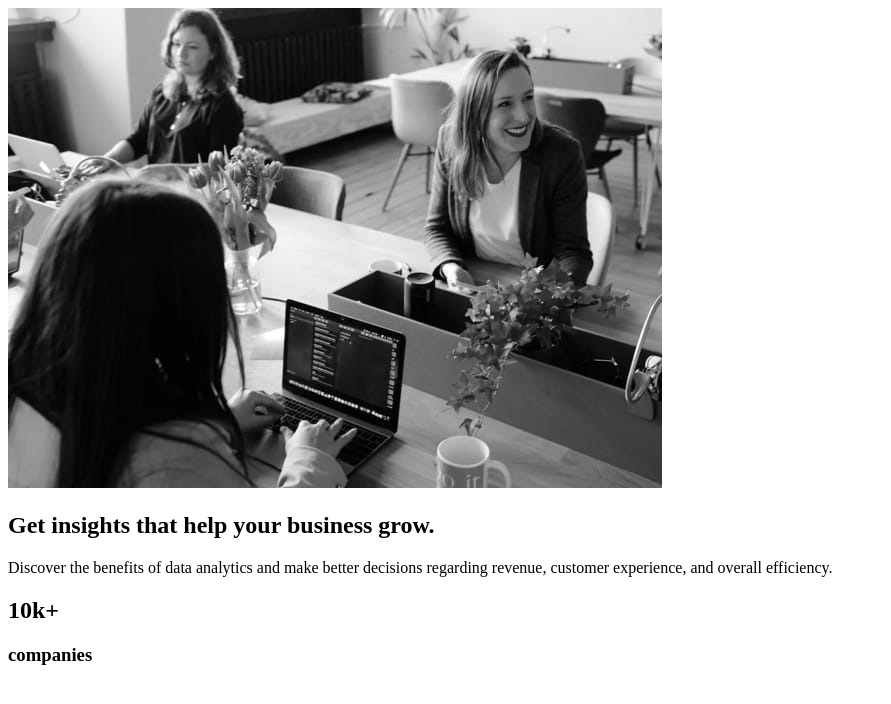
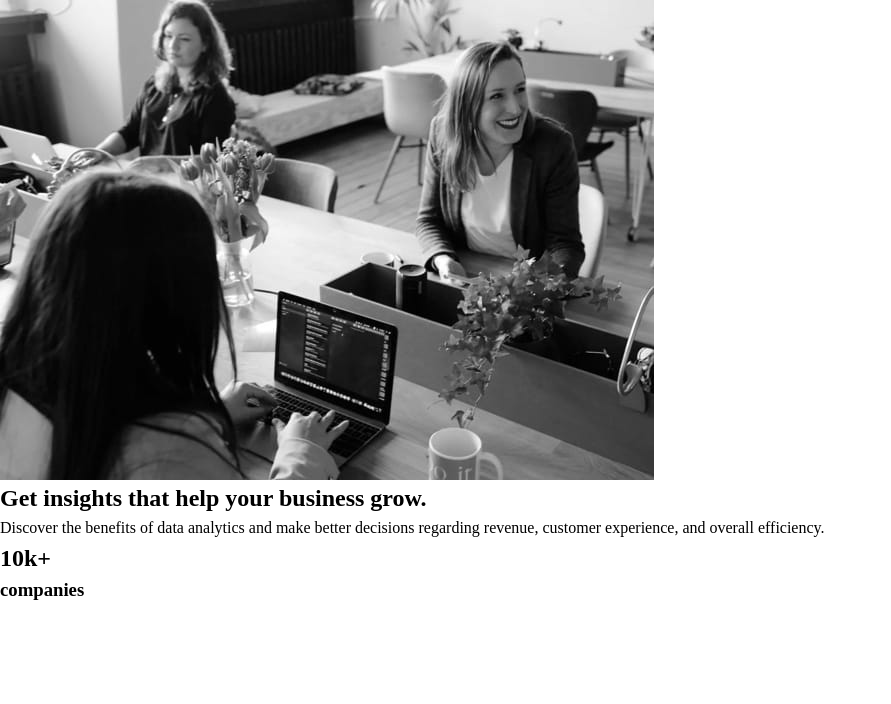
Before and after one commit to joseortizx/stats-preview-component, a plain HTML site: page index.html in a window 1280 px wide. Shown: the whole page, without its empty margins (0-891 px from the left). Drawn offline with Linux system fonts and the light colour scheme.

Commit message:
feat: reset css, add fonts

```diff
--- a/index.html
+++ b/index.html
@@ -4,6 +4,13 @@
     <meta charset="UTF-8" />
     <meta http-equiv="X-UA-Compatible" content="IE=edge" />
     <meta name="viewport" content="width=device-width, initial-scale=1.0" />
+    <!-- fonts -->
+    <link rel="preconnect" href="https://fonts.googleapis.com" />
+    <link rel="preconnect" href="https://fonts.gstatic.com" crossorigin />
+    <link
+      href="https://fonts.googleapis.com/css2?family=Inter:wght@400;700&family=Lexend+Deca&display=swap"
+      rel="stylesheet"
+    />
     <!-- link -->
     <link rel="stylesheet" href="style/index.css" />
     <title>Stats preview card component</title>
@@ -27,7 +34,7 @@
               Discover the benefits of data analytics and make better decisions
               regarding revenue, customer experience, and overall efficiency.
             </p>
-            <!-- section reviews -->
+            <!-- section REVIEWS -->
             <div class="card__section--three">
               <div class="card__section--three-companies">
                 <h2>10k+</h2>
--- a/style/index.css
+++ b/style/index.css
@@ -0,0 +1,44 @@
+/* reset css */
+*,
+*::before,
+*::after {
+  box-sizing: border-box;
+}
+* {
+  margin: 0;
+}
+html,
+body {
+  height: 100%;
+}
+body {
+  line-height: 1.5;
+  -webkit-font-smoothing: antialiased;
+}
+img,
+picture,
+video,
+canvas,
+svg {
+  display: block;
+  max-width: 100%;
+}
+input,
+button,
+textarea,
+select {
+  font: inherit;
+}
+p,
+h1,
+h2,
+h3,
+h4,
+h5,
+h6 {
+  overflow-wrap: break-word;
+}
+#root,
+#__next {
+  isolation: isolate;
+}
```
